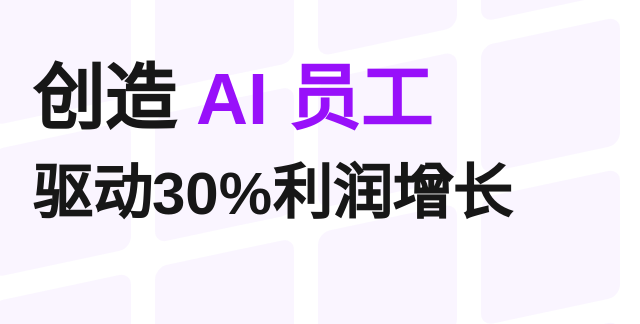
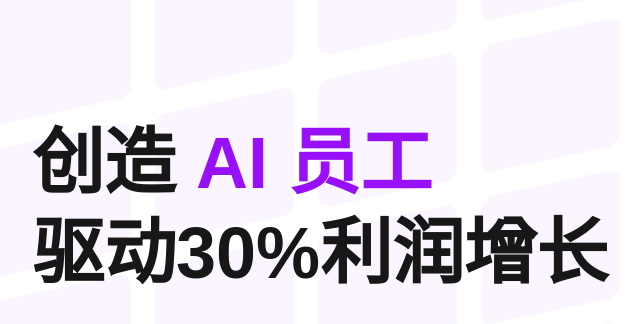
Before and after one commit to LEO-JIM/shangqunai, a Next.js app: page / in a window 1280 px wide. Shown: the part 138-462 px from the top of the page, without its empty margins (8-648 px from the left). Built offline with nearby package versions, Linux system fonts and the light colour scheme.

Commit message:
Update page.tsx
字体往下移，字体同样大

```diff
--- a/app/page.tsx
+++ b/app/page.tsx
@@ -7,11 +7,14 @@ export default function Home() {
 
       <BackgroundGrid />
 
-      <div className="relative z-10 px-10 pt-48 max-w-5xl">
+      {/* ⭐ 往下推的距离改大（pt-48 → pt-56 或 pt-64） */}
+      <div className="relative z-10 px-10 pt-64 max-w-5xl">
         <h1 className="text-7xl font-extrabold leading-tight">
           创造 <span className="text-purple-600">AI 员工</span>
           <br />
-          <span className="text-6xl">
+
+          {/* ⭐ 动态词也同样 7xl */}
+          <span className="text-7xl">
             <DynamicWords />
           </span>
         </h1>
```
